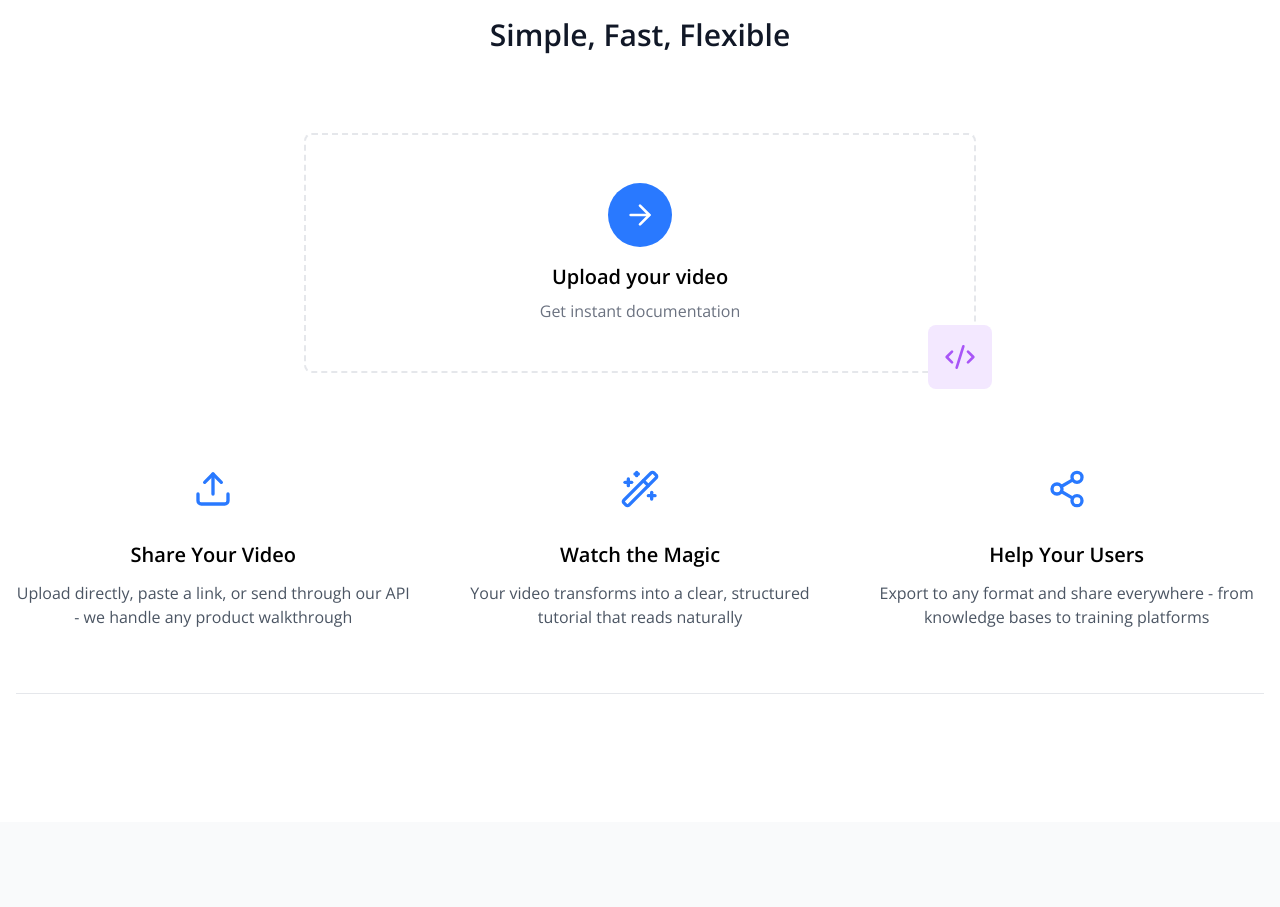
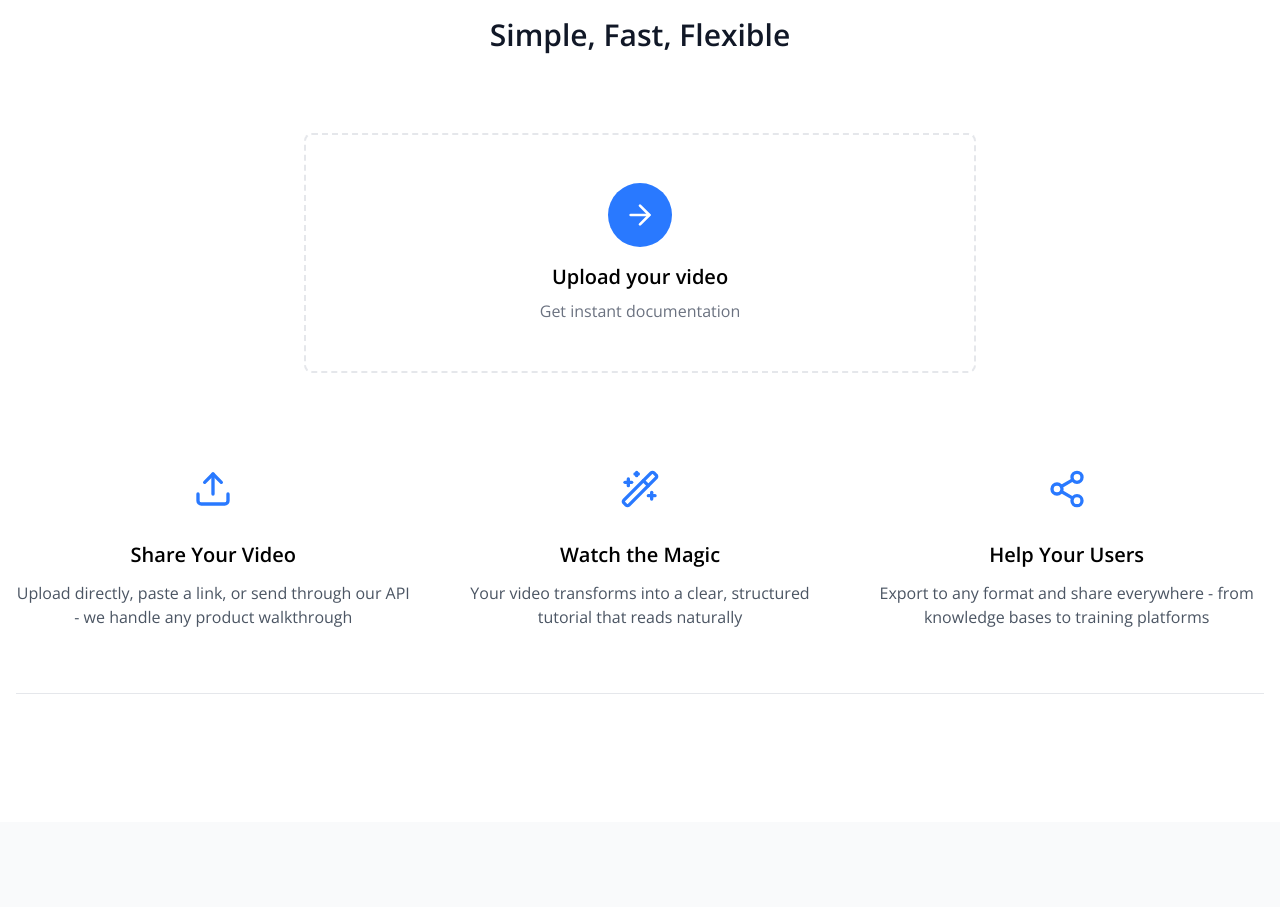
Before and after one commit to hadarbas/docit_website, a Next.js app: page / in a window 1280 px wide. Shown: the part 1080-1987 px from the top of the page. Built offline with nearby package versions, Linux system fonts and the light colour scheme.

Commit message:
Update HowItWorks.tsx

```diff
--- a/app/components/HowItWorks.tsx
+++ b/app/components/HowItWorks.tsx
@@ -29,15 +29,15 @@ export default function HowItWorks() {
 
                 {/* Upload Interface */}
                 <div className="max-w-2xl mx-auto mb-20">
-                <div className="relative">
+                <div >
                     {/* Upload Area */}
-                    <div className="border-2 border-dashed border-gray-200 rounded-lg p-12 flex flex-col items-center justify-center bg-white focus:outline-none">
+                     <div className="border-2 border-dashed border-gray-200 rounded-lg p-12 flex flex-col items-center justify-center bg-white">
                         <div className="bg-[#2979FF] rounded-full p-4 mb-4">
                             <ArrowRight className="w-8 h-8 text-white" />
                         </div>
                         <h3 className="text-xl font-semibold mb-2">Upload your video</h3>
                         <p className="text-gray-500">Get instant documentation</p>
-                    </div>
+                     </div>
 
                     {/* Code Icon */}
                     <div className="absolute -bottom-4 -right-4 w-16 h-16 bg-purple-100 rounded-lg flex items-center justify-center">
```
